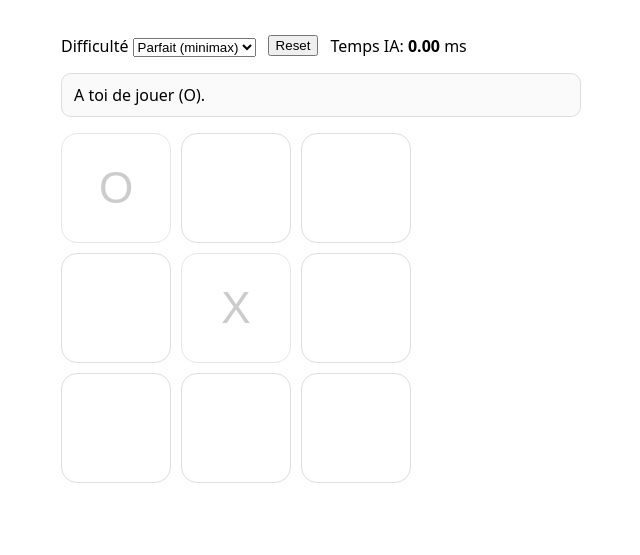
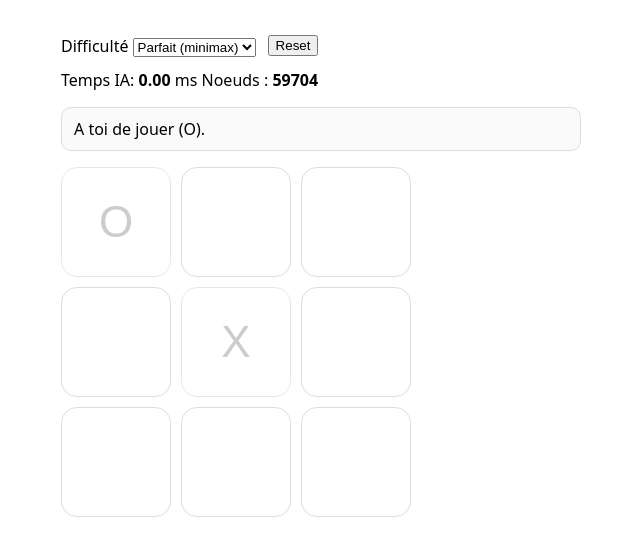
Before and after one commit to vohorgeez/Morpion-invincible, a plain HTML site: page index.html in a window 1280 px wide. Both pictures are taken after a click on the button 435 px from the left and 278 px from the top of the page. Shown: the part 91-646 px from the top of the page, without its empty margins (319-959 px from the left). Drawn offline with Linux system fonts and the light colour scheme.

Commit message:
Node counter

```diff
--- a/index.html
+++ b/index.html
@@ -22,6 +22,7 @@
                 <button id="reset">Reset</button>
                 <div class="stats">
                     <span>Temps IA: <strong id="aiTime">-</strong> ms</span>
+                    <span>Noeuds : <strong id="aiNodes">-</strong></span>
                 </div>
             </div>
 
--- a/script.js
+++ b/script.js
@@ -47,7 +47,11 @@ function applyMove(board, index, player) {
     return new_board;
 }
 
+let nodesVisited = 0;
+const aiNodesEl = document.getElementById("aiNodes");
+
 function minimax(board, player) {
+    nodesVisited++;
     const winner = getWinner(board);
     if (winner === "X") {
         return 1;
@@ -206,6 +210,8 @@ function aiTurn() {
         const move = getAiMove(board, mode);
         const t1 = performance.now();
 
+        aiNodesEl.textContent = String(nodesVisited);
+
         aiTimeEl.textContent = (t1 - t0).toFixed(2);
 
         board = applyMove(board, move, AI);
@@ -224,6 +230,7 @@ function resetGame() {
     gameOver = false;
     aiThinking = false;
     aiTimeEl.textContent = "-";
+    aiNodesEl.textContent = "-";
     clearWinHighLight();
     setStatus("A toi de jouer (O).");
     render();
```
